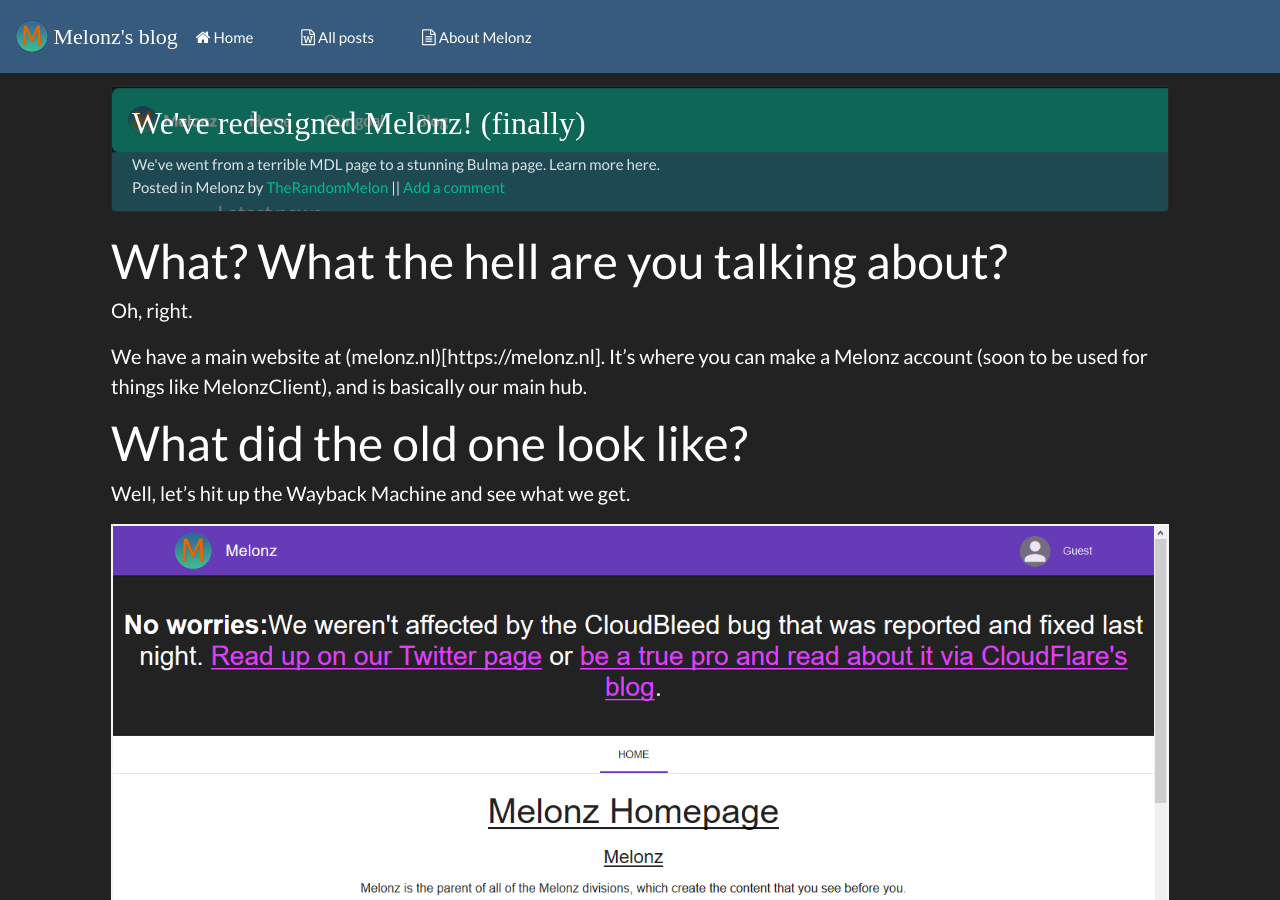
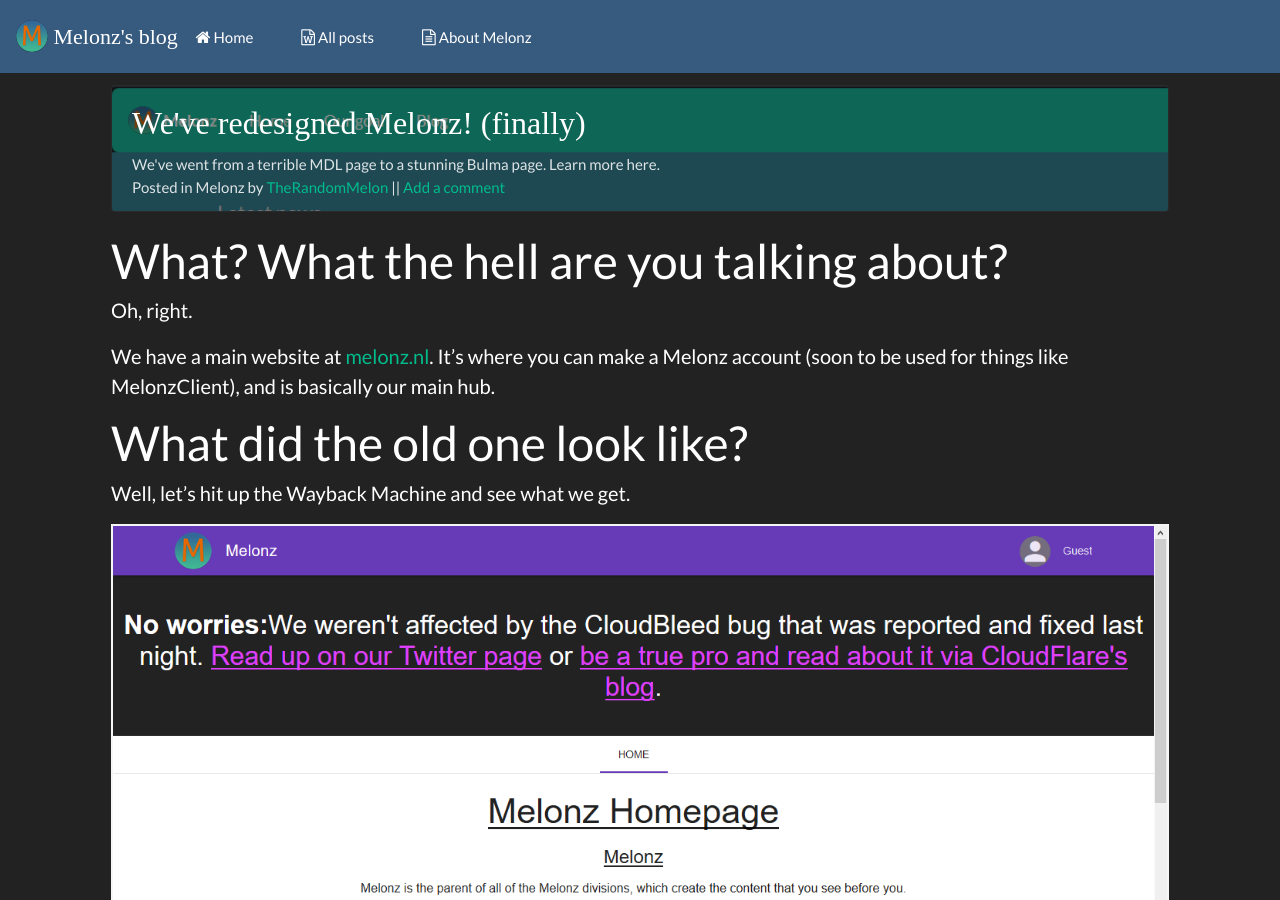
Before and after one commit to Melonz/old-blog, a Jekyll site: the page built from _posts/2017-08-13-New-site-design.md, in a window 1280 px wide and 900 px high. Built offline with Jekyll 4.4.1, drawn with Linux system fonts in a browser that asks for light colours; nearby versions of some CDN libraries; comment, search, counter and statistics services are not loaded; some of the changed text lies outside the part shown.

Commit message:
wow these markdown links are killing me inside

```diff
--- a/_posts/2017-08-13-New-site-design.md
+++ b/_posts/2017-08-13-New-site-design.md
@@ -15,7 +15,7 @@
 # What? What the hell are you talking about?
 Oh, right.
 
-We have a main website at (melonz.nl)[https://melonz.nl]. It's where you can make a Melonz account (soon to be used for things like MelonzClient), and is basically our main hub.
+We have a main website at [melonz.nl](https://melonz.nl). It's where you can make a Melonz account (soon to be used for things like MelonzClient), and is basically our main hub.
 
 # What did the old one look like?
 Well, let's hit up the Wayback Machine and see what we get.
@@ -52,7 +52,7 @@
 - Your profile picture and cover banner
 
 # Conclusion
-Thanks for reading! Also, on our blog's (GitHub)[https://github.com/Melonz/melonz.github.io] page, we now have 100 commits! Yes, we've changed things with the site **100 times**. Thanks to all of you for being on the Road to 100!
+Thanks for reading! Also, on our blog's [GitHub](https://github.com/Melonz/melonz.github.io) page, we now have 100 commits! Yes, we've changed things with the site **100 times**. Thanks to all of you for being on the Road to 100!
 
 ![100 commits!](/img/posts/new_site_design/100commits.png)
 
```
